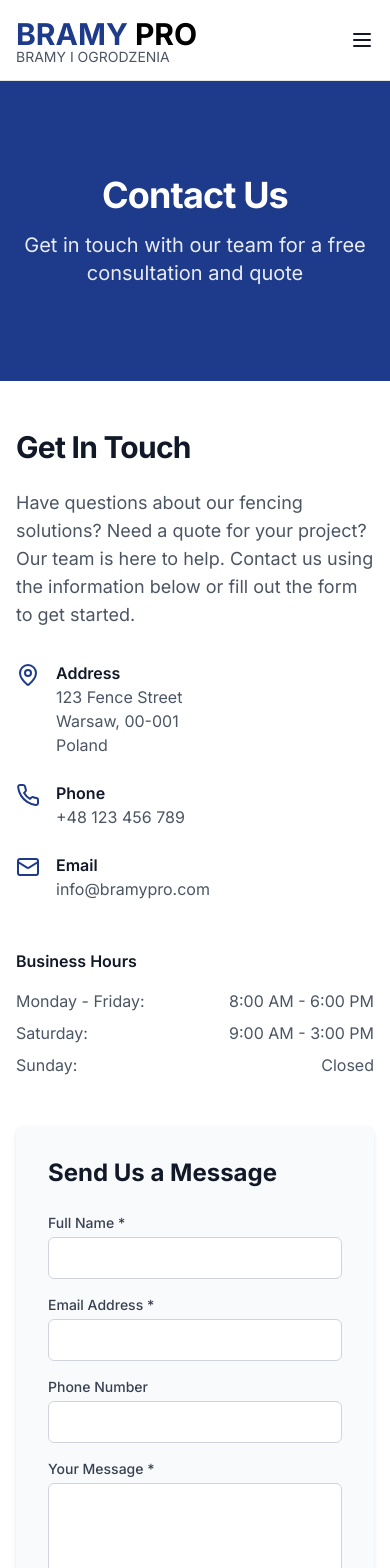
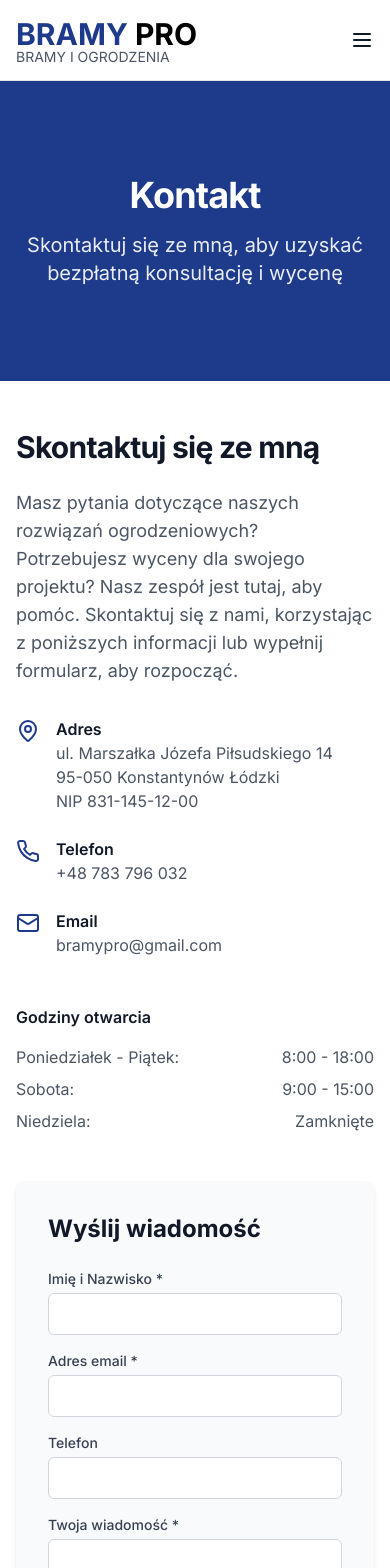
Before and after one commit to tommyjs/bramypro, a Next.js app: page /contact in a window 390 px wide. Shown: the top 1568 px of the page. Built offline with nearby package versions, Linux system fonts and the light colour scheme.

Commit message:
Add translations

```diff
--- a/app/contact/page.tsx
+++ b/app/contact/page.tsx
@@ -45,9 +45,9 @@ export default function ContactPage() {
         <div className="absolute inset-0 bg-primary" />
         <div className="absolute inset-0 flex items-center justify-center">
           <div className="container px-4 md:px-6 text-center">
-            <h1 className="text-4xl font-bold tracking-tight text-white sm:text-5xl">Contact Us</h1>
+            <h1 className="text-4xl font-bold tracking-tight text-white sm:text-5xl">Kontakt</h1>
             <p className="mt-4 text-xl text-white/90 max-w-3xl mx-auto">
-              Get in touch with our team for a free consultation and quote
+              Skontaktuj się ze mną, aby uzyskać bezpłatną konsultację i wycenę
             </p>
           </div>
         </div>
@@ -59,23 +59,24 @@ export default function ContactPage() {
           <div className="grid md:grid-cols-2 gap-12">
             {/* Contact Information */}
             <div>
-              <h2 className="text-3xl font-bold tracking-tight text-gray-900 mb-6">Get In Touch</h2>
+              <h2 className="text-3xl font-bold tracking-tight text-gray-900 mb-6">Skontaktuj się ze mną</h2>
               <p className="text-lg text-gray-600 mb-8">
-                Have questions about our fencing solutions? Need a quote for your project? Our team is here to help.
-                Contact us using the information below or fill out the form to get started.
+                Masz pytania dotyczące naszych rozwiązań ogrodzeniowych? Potrzebujesz wyceny dla swojego projektu?
+                Nasz zespół jest tutaj, aby pomóc. Skontaktuj się z nami, korzystając z poniższych informacji lub
+                wypełnij formularz, aby rozpocząć.
               </p>
 
               <div className="space-y-6">
                 <div className="flex items-start">
                   <MapPin className="h-6 w-6 text-primary mr-4 mt-0.5" />
                   <div>
-                    <h3 className="font-semibold text-gray-900">Address</h3>
+                    <h3 className="font-semibold text-gray-900">Adres</h3>
                     <p className="text-gray-600">
-                      123 Fence Street
+                      ul. Marszałka Józefa Piłsudskiego 14
                       <br />
-                      Warsaw, 00-001
+                      95-050 Konstantynów Łódzki
                       <br />
-                      Poland
+                      NIP 831-145-12-00
                     </p>
                   </div>
                 </div>
@@ -83,10 +84,10 @@ export default function ContactPage() {
                 <div className="flex items-start">
                   <Phone className="h-6 w-6 text-primary mr-4 mt-0.5" />
                   <div>
-                    <h3 className="font-semibold text-gray-900">Phone</h3>
+                    <h3 className="font-semibold text-gray-900">Telefon</h3>
                     <p className="text-gray-600">
-                      <a href="tel:+48123456789" className="hover:text-primary transition-colors">
-                        +48 123 456 789
+                      <a href="tel:+48783796032" className="hover:text-primary transition-colors">
+                        +48 783 796 032
                       </a>
                     </p>
                   </div>
@@ -97,8 +98,8 @@ export default function ContactPage() {
                   <div>
                     <h3 className="font-semibold text-gray-900">Email</h3>
                     <p className="text-gray-600">
-                      <a href="mailto:info@bramypro.com" className="hover:text-primary transition-colors">
-                        info@bramypro.com
+                      <a href="mailto:bramypro@gmail.com" className="hover:text-primary transition-colors">
+                        bramypro@gmail.com
                       </a>
                     </p>
                   </div>
@@ -106,19 +107,19 @@ export default function ContactPage() {
               </div>
 
               <div className="mt-12">
-                <h3 className="font-semibold text-gray-900 mb-4">Business Hours</h3>
+                <h3 className="font-semibold text-gray-900 mb-4">Godziny otwarcia</h3>
                 <ul className="space-y-2 text-gray-600">
                   <li className="flex justify-between">
-                    <span>Monday - Friday:</span>
-                    <span>8:00 AM - 6:00 PM</span>
+                    <span>Poniedziałek - Piątek:</span>
+                    <span>8:00 - 18:00</span>
                   </li>
                   <li className="flex justify-between">
-                    <span>Saturday:</span>
-                    <span>9:00 AM - 3:00 PM</span>
+                    <span>Sobota:</span>
+                    <span>9:00 - 15:00</span>
                   </li>
                   <li className="flex justify-between">
-                    <span>Sunday:</span>
-                    <span>Closed</span>
+                    <span>Niedziela:</span>
+                    <span>Zamknięte</span>
                   </li>
                 </ul>
               </div>
@@ -152,12 +153,12 @@ export default function ContactPage() {
                 </div>
               ) : (
                 <>
-                  <h2 className="text-2xl font-bold text-gray-900 mb-6">Send Us a Message</h2>
+                  <h2 className="text-2xl font-bold text-gray-900 mb-6">Wyślij wiadomość</h2>
                   <form onSubmit={handleSubmit}>
                     <div className="space-y-4">
                       <div>
                         <label htmlFor="name" className="block text-sm font-medium text-gray-700 mb-1">
-                          Full Name *
+                          Imię i Nazwisko *
                         </label>
                         <input
                           type="text"
@@ -172,7 +173,7 @@ export default function ContactPage() {
 
                       <div>
                         <label htmlFor="email" className="block text-sm font-medium text-gray-700 mb-1">
-                          Email Address *
+                          Adres email *
                         </label>
                         <input
                           type="email"
@@ -187,7 +188,7 @@ export default function ContactPage() {
 
                       <div>
                         <label htmlFor="phone" className="block text-sm font-medium text-gray-700 mb-1">
-                          Phone Number
+                          Telefon
                         </label>
                         <input
                           type="tel"
@@ -201,7 +202,7 @@ export default function ContactPage() {
 
                       <div>
                         <label htmlFor="message" className="block text-sm font-medium text-gray-700 mb-1">
-                          Your Message *
+                          Twoja wiadomość *
                         </label>
                         <textarea
                           id="message"
@@ -246,7 +247,7 @@ export default function ContactPage() {
                         ) : (
                           <>
                             <Send className="mr-2 h-5 w-5" />
-                            Send Message
+                            Wyślij wiadomość
                           </>
                         )}
                       </button>
@@ -262,7 +263,7 @@ export default function ContactPage() {
       {/* Map Section */}
       <section className="py-12 md:py-16 bg-gray-50">
         <div className="container px-4 md:px-6 mx-auto">
-          <h2 className="text-3xl font-bold tracking-tight text-gray-900 text-center mb-12">Find Us</h2>
+          <h2 className="text-3xl font-bold tracking-tight text-gray-900 text-center mb-12">Znajdź nas</h2>
           <div className="h-[400px] bg-gray-200 rounded-lg overflow-hidden">
             {/* This would be replaced with an actual map component */}
             <div className="w-full h-full flex items-center justify-center bg-gray-300">
--- a/app/page.tsx
+++ b/app/page.tsx
@@ -18,23 +18,23 @@ export default function Home() {
         <div className="absolute inset-0 flex items-center justify-center">
           <div className="container px-4 md:px-6 text-center">
             <h1 className="text-4xl font-bold tracking-tight text-white sm:text-5xl md:text-6xl">
-              Quality Gates & Fencing Solutions
+              Bramy i Ogrodzenia
             </h1>
             <p className="mt-4 text-xl text-white max-w-3xl mx-auto">
-              Professional installation and custom designs for residential and commercial properties
+              Profesjonalna instalacja, indywidualne projekty dla nieruchomości mieszkalnych i komercyjnych.
             </p>
             <div className="mt-8 flex flex-col sm:flex-row gap-4 justify-center">
               <Link
                 href="/contact"
                 className="inline-flex h-12 items-center justify-center rounded-md bg-primary px-8 text-sm font-medium text-white shadow transition-colors hover:bg-blue-950 focus-visible:outline-none focus-visible:ring-2 focus-visible:ring-primary"
               >
-                Get a Free Quote
+                Darmowa Wycena
               </Link>
               <Link
                 href="/projects"
                 className="inline-flex h-12 items-center justify-center rounded-md border border-white bg-transparent px-8 text-sm font-medium text-white shadow transition-colors hover:bg-white/10 focus-visible:outline-none focus-visible:ring-2 focus-visible:ring-white"
               >
-                View Our Projects
+                Zobacz Nasze Projekty
               </Link>
             </div>
           </div>
@@ -49,14 +49,14 @@ export default function Home() {
               <span className="text-primary">BRAMY PRO</span> BRAMY I OGRODZENIA
             </h2>
             <p className="mt-6 text-lg leading-8 text-gray-600">
-              We are a dynamically developing company created with customers in mind, valuing reliability, honesty, and
-              professionalism. We specialize in the sale and installation of gates and fences. Our offer includes modern
-              gates, slatted fences, concrete fences, substructures, fence panels, mesh fences, aluminum gates, gate and
-              fence accessories, and automation.
+              Jesteśmy dynamicznie rozwijającą się firmą stworzoną z myślą o klientach, ceniącą niezawodność, uczciwość i
+              profesjonalizm. Specjalizujemy się w sprzedaży i montażu bram oraz ogrodzeń. Nasza oferta obejmuje nowoczesne
+              bramy, ogrodzenia lamelowe, ogrodzenia betonowe, podmurówki, panele ogrodzeniowe, siatki ogrodzeniowe, bramy
+              aluminiowe, akcesoria do bram i ogrodzeń oraz automatyka.
             </p>
             <p className="mt-4 text-lg leading-8 text-gray-600">
-              We approach each customer individually. Every order is a challenge for us, and our goal is a satisfied
-              customer who will enjoy their gate and fence for many years.
+              Podchodzimy do każdego klienta indywidualnie. Każde zlecenie jest dla nas wyzwaniem, a naszym celem jest
+              zadowolony klient, który będzie cieszył się swoją bramą i ogrodzeniem przez wiele lat.
             </p>
           </div>
         </div>
@@ -65,7 +65,7 @@ export default function Home() {
       {/* Products Section */}
       <section className="py-12 md:py-16 bg-gray-50">
         <div className="container px-4 md:px-6 mx-auto">
-          <h2 className="text-2xl font-bold text-center mb-12">We offer, among others:</h2>
+          <h2 className="text-2xl font-bold text-center mb-12">Oferujemy między innymi:</h2>
           <div className="grid grid-cols-1 md:grid-cols-2 lg:grid-cols-3 gap-8">
             {/* Product 1 */}
             <div className="bg-white rounded-lg overflow-hidden shadow-md transition-transform hover:scale-[1.02]">
@@ -73,12 +73,12 @@ export default function Home() {
                 <Image src="/placeholder.svg?height=300&width=400" alt="Modern gate" fill className="object-cover" />
               </div>
               <div className="p-6">
-                <h3 className="text-xl font-bold mb-2">Modern Gates</h3>
+                <h3 className="text-xl font-bold mb-2">Nowoczesne Bramy</h3>
                 <p className="text-gray-600 mb-4">
-                  Contemporary designs that combine aesthetics with functionality for a sleek look.
+                  Współczesne projekty łączące estetykę z funkcjonalnością dla eleganckiego wyglądu.
                 </p>
                 <Link href="/products/modern" className="inline-flex items-center text-primary hover:text-blue-800">
-                  Learn more <ChevronRight className="ml-1 h-4 w-4" />
+                  Dowiedz się więcej <ChevronRight className="ml-1 h-4 w-4" />
                 </Link>
               </div>
             </div>
@@ -89,12 +89,12 @@ export default function Home() {
                 <Image src="/placeholder.svg?height=300&width=400" alt="Slatted fence" fill className="object-cover" />
               </div>
               <div className="p-6">
-                <h3 className="text-xl font-bold mb-2">Slatted Fences</h3>
+                <h3 className="text-xl font-bold mb-2">Ogrodzenia Lamelowe</h3>
                 <p className="text-gray-600 mb-4">
-                  Elegant horizontal or vertical slat designs that provide privacy while maintaining style.
+                  Eleganckie poziome lub pionowe projekty lamelowe zapewniające prywatność przy zachowaniu stylu.
                 </p>
                 <Link href="/products/slatted" className="inline-flex items-center text-primary hover:text-blue-800">
-                  Learn more <ChevronRight className="ml-1 h-4 w-4" />
+                  Dowiedz się więcej <ChevronRight className="ml-1 h-4 w-4" />
                 </Link>
               </div>
             </div>
@@ -105,12 +105,12 @@ export default function Home() {
                 <Image src="/placeholder.svg?height=300&width=400" alt="Automatic gate" fill className="object-cover" />
               </div>
               <div className="p-6">
-                <h3 className="text-xl font-bold mb-2">Gate Automation</h3>
+                <h3 className="text-xl font-bold mb-2">Automatyka Bram</h3>
                 <p className="text-gray-600 mb-4">
-                  Advanced automation systems for convenient and secure access to your property.
+                  Zaawansowane systemy automatyki zapewniające wygodny i bezpieczny dostęp do Twojej posesji.
                 </p>
                 <Link href="/products/automation" className="inline-flex items-center text-primary hover:text-blue-800">
-                  Learn more <ChevronRight className="ml-1 h-4 w-4" />
+                  Dowiedz się więcej <ChevronRight className="ml-1 h-4 w-4" />
                 </Link>
               </div>
             </div>
@@ -121,16 +121,16 @@ export default function Home() {
       {/* CTA Section */}
       <section className="py-12 md:py-16 bg-primary">
         <div className="container px-4 md:px-6 mx-auto text-center">
-          <h2 className="text-3xl font-bold tracking-tight text-white">Ready to enhance your property?</h2>
+          <h2 className="text-3xl font-bold tracking-tight text-white">Gotowy, aby ulepszyć swoją posesję?</h2>
           <p className="mt-4 text-xl text-white/90 max-w-2xl mx-auto">
-            Contact us today for a free consultation and quote. Our team of experts is ready to help you find the
-            perfect gate and fencing solution.
+            Skontaktuj się z nami już dziś, aby uzyskać bezpłatną konsultację i wycenę. Jestem gotowy,
+            aby pomóc Ci znaleźć idealne rozwiązanie dla Twojej bramy i ogrodzenia.
           </p>
           <Link
             href="/contact"
             className="mt-8 inline-flex h-12 items-center justify-center rounded-md bg-white px-8 text-sm font-medium text-primary shadow transition-colors hover:bg-gray-100 focus-visible:outline-none focus-visible:ring-2 focus-visible:ring-white"
           >
-            Contact Us Now
+            Skontaktuj się z Nami
           </Link>
         </div>
       </section>
--- a/components/footer.tsx
+++ b/components/footer.tsx
@@ -12,8 +12,7 @@ export default function Footer() {
               <span className="text-blue-700">BRAMY</span> PRO
             </h3>
             <p className="text-gray-300 mb-4">
-              Professional fencing solutions for residential and commercial properties. Quality materials and expert
-              installation.
+              Profesjonalna instalacja, indywidualne projekty dla nieruchomości mieszkalnych i komercyjnych.
             </p>
             <div className="flex items-center space-x-4">
               <a href="#" className="text-gray-300 hover:text-white transition-colors" aria-label="Facebook">
@@ -55,7 +54,7 @@ export default function Footer() {
 
           {/* Quick Links */}
           <div>
-            <h3 className="text-lg font-semibold mb-4">Quick Links</h3>
+            <h3 className="text-lg font-semibold mb-4">Przydatne linki</h3>
             <ul className="space-y-2">
               <li>
                 <Link href="/" className="text-gray-300 hover:text-white transition-colors">
@@ -64,22 +63,17 @@ export default function Footer() {
               </li>
               <li>
                 <Link href="/about" className="text-gray-300 hover:text-white transition-colors">
-                  About Us
-                </Link>
-              </li>
-              <li>
-                <Link href="/products" className="text-gray-300 hover:text-white transition-colors">
-                  Products
+                  O Nas
                 </Link>
               </li>
               <li>
                 <Link href="/projects" className="text-gray-300 hover:text-white transition-colors">
-                  Our Projects
+                  Nasz Realizacje
                 </Link>
               </li>
               <li>
                 <Link href="/contact" className="text-gray-300 hover:text-white transition-colors">
-                  Contact
+                  Kontakt
                 </Link>
               </li>
             </ul>
@@ -87,28 +81,28 @@ export default function Footer() {
 
           {/* Contact Info */}
           <div>
-            <h3 className="text-lg font-semibold mb-4">Contact Us</h3>
+            <h3 className="text-lg font-semibold mb-4">Kontakt</h3>
             <ul className="space-y-4">
               <li className="flex items-start">
                 <MapPin className="h-5 w-5 text-blue-700 mr-3 mt-0.5" />
                 <span className="text-gray-300">
-                  123 Fence Street
+                  ul. Marszałka Józefa Piłsudskiego 14
                   <br />
-                  Warsaw, 00-001
+                  95-050 Konstantynów Łódzki
                   <br />
-                  Poland
+                  NIP 831-145-12-00
                 </span>
               </li>
               <li className="flex items-center">
                 <Phone className="h-5 w-5 text-blue-700 mr-3" />
-                <a href="tel:+48123456789" className="text-gray-300 hover:text-white transition-colors">
-                  +48 123 456 789
+                <a href="tel:+48783796032" className="text-gray-300 hover:text-white transition-colors">
+                  +48 783 796 032
                 </a>
               </li>
               <li className="flex items-center">
                 <Mail className="h-5 w-5 text-blue-700 mr-3" />
-                <a href="mailto:info@bramypro.com" className="text-gray-300 hover:text-white transition-colors">
-                  info@bramypro.com
+                <a href="mailto:bramypro@gmail.com" className="text-gray-300 hover:text-white transition-colors">
+                  bramypro@gmail.com
                 </a>
               </li>
             </ul>
@@ -116,7 +110,7 @@ export default function Footer() {
         </div>
 
         <div className="border-t border-gray-800 mt-12 pt-8 text-center text-gray-400 text-sm">
-          <p>&copy; {new Date().getFullYear()} Nice Fence. All rights reserved.</p>
+          <p>&copy; {new Date().getFullYear()} Bramy Pro. Wszystkie prawa zastrzeżone.</p>
         </div>
       </div>
     </footer>
--- a/components/header.tsx
+++ b/components/header.tsx
@@ -29,13 +29,13 @@ export default function Header() {
               Home
             </Link>
             <Link href="/about" className="text-base font-medium text-gray-900 hover:text-primary transition-colors">
-              About Us
+              O Nas
             </Link>
             <Link href="/projects" className="text-base font-medium text-gray-900 hover:text-primary transition-colors">
-              Our Projects
+              Nasze Realizacje
             </Link>
             <Link href="/contact" className="text-base font-medium text-gray-900 hover:text-primary transition-colors">
-              Contact
+              Kontakt
             </Link>
           </nav>
 
@@ -61,21 +61,21 @@ export default function Header() {
                 className="text-base font-medium text-gray-900 hover:text-primary transition-colors"
                 onClick={() => setIsMenuOpen(false)}
               >
-                About Us
+                O Nas
               </Link>
               <Link
                 href="/projects"
                 className="text-base font-medium text-gray-900 hover:text-primary transition-colors"
                 onClick={() => setIsMenuOpen(false)}
               >
-                Our Projects
+                Nasze Realizacje
               </Link>
               <Link
                 href="/contact"
                 className="text-base font-medium text-gray-900 hover:text-primary transition-colors"
                 onClick={() => setIsMenuOpen(false)}
               >
-                Contact
+                Kontakt
               </Link>
             </nav>
           </div>
```
Also changed, not shown: app/about/page.tsx (+30 -69 lines), app/projects/page.tsx (+15 -15 lines).
